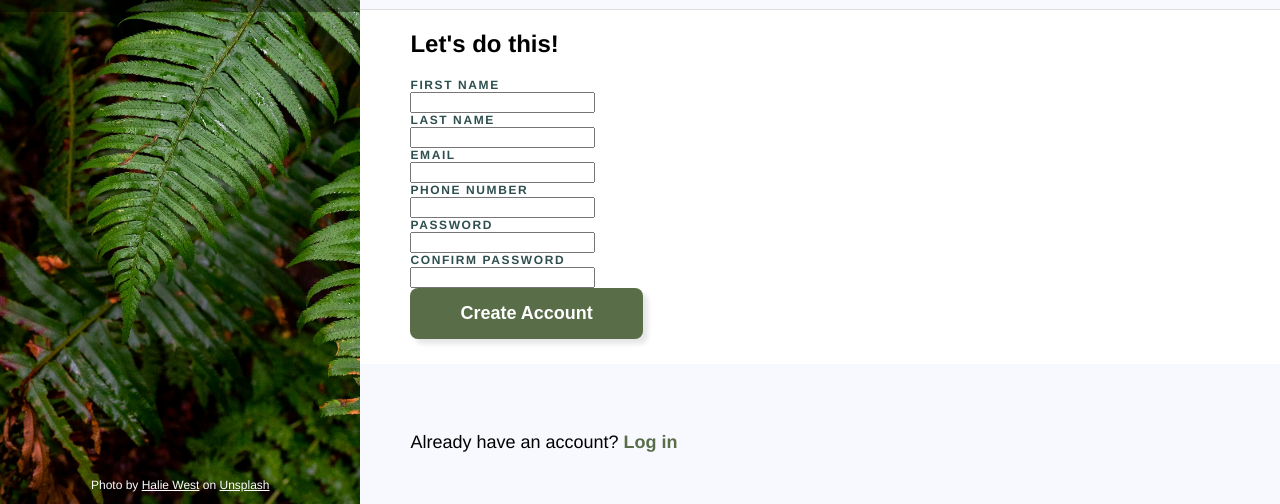
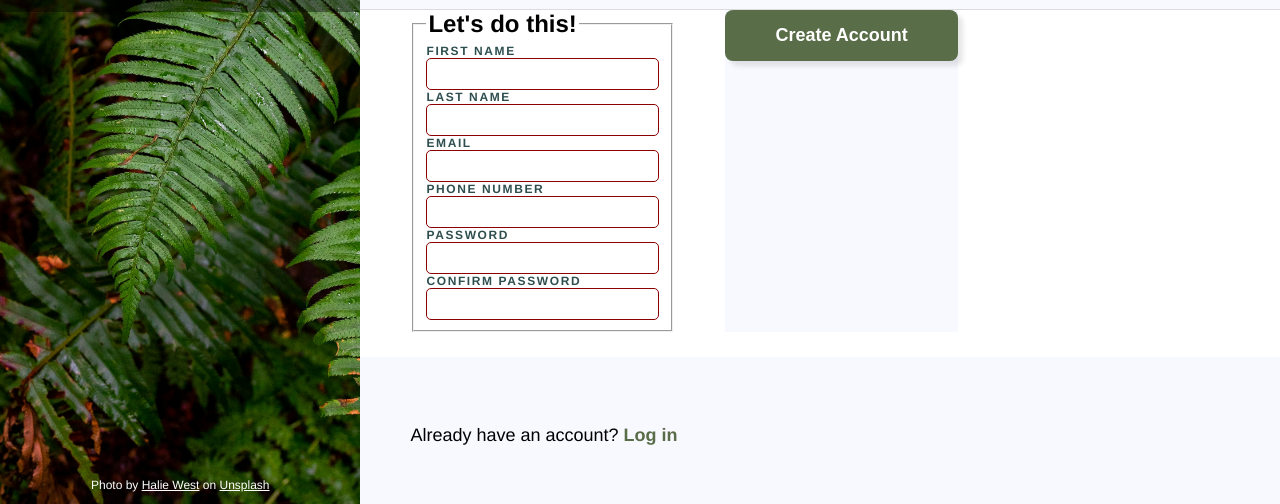
Before and after one commit to B-F-1-0/odin-signup-form, a plain HTML site: page index.html in a window 1280 px wide. Shown: the part 296-800 px from the top of the page. Drawn offline with Linux system fonts and the light colour scheme; a web font is replaced by a local one.

Commit message:
Saving changes

```diff
--- a/index.html
+++ b/index.html
@@ -19,26 +19,34 @@
                 <p>This is not a real online service! You know you need something like this in your life to help you realize your deepest dreams.<br/>Sign up <em>now</em> to get started.<br/><br/>You <em>know</em> you want to.</p>
             </div>
             <div class="registrationform">
-                <h2>Let's do this!</h2>
-                <form action="#" method="post">
-                    <div>
+                <form action="" method="post">
+                    <fieldset>
+                        <legend>Let's do this!</legend>
+                        <div class="inputsection">
                             <label for="first_name">FIRST NAME</label>
                             <input type="text" id="first_name" required>
+                        </div>
+                        <div class="inputsection">
                             <label for="last_name">LAST NAME</label>
                             <input type="text" id="last_name" required>
                         </div>
-                    <div>
+                        <div class="inputsection">
                             <label for="first_name">EMAIL</label>
                             <input type="email" id="email" required>
+                        </div>
+                        <div class="inputsection">
                             <label for="last_name">PHONE NUMBER</label>
                             <input type="tel" id="phone_number" required>
                         </div>
-                    <div>
+                        <div class="inputsection">
                             <label for="first_name">PASSWORD</label>
                             <input type="password" id="password1" required>
+                        </div>
+                        <div class="inputsection">
                             <label for="last_name">CONFIRM PASSWORD</label>
                             <input type="password" id="password2" required>
                         </div>
+                    </fieldset>
                     <div class="submitbutton">
                         <button type="submit">Create Account</button>
                     </div>
--- a/styles.css
+++ b/styles.css
@@ -71,10 +71,18 @@ html, body {
     padding-left:50px;
     padding-bottom: 25px;
 }
-.registrationform h2
+.registrationform legend
 {
     font-weight: 600;
     font-size: 24px;
+    border-width: 0px;
+}
+form
+{
+    display: flex;
+    flex-wrap:wrap;
+    width: 600px;
+    gap: 10px 50px;
 }
 form label
 {
@@ -84,12 +92,26 @@ form label
     display:block;
     letter-spacing: 0.1rem;
 }
-.submitsection
+form input
 {
-    padding-left:50px;
-    padding-top: 50px;
+    padding: 6px 12px;
+    font-size: 16px;
+    border-color: #E5E7EB;
+    border-style: solid;
+    border-radius: 5px;
+    border-width: 1px;
+}
+form input:valid
+{
+    border-color: #E5E7EB;
+}
+form input:invalid
+{
+    border-color: darkred;
+}
+.submitbutton
+{
     background-color: ghostwhite;
-    flex-grow: 2;
 }
 button
 {
@@ -102,6 +124,13 @@ button
     font-weight: bold;
     box-shadow: 5px 5px 5px rgba(0, 0, 0, 0.1);
 }
+.submitsection
+{
+    padding-left:50px;
+    padding-top: 50px;
+    background-color: ghostwhite;
+    flex-grow: 2;
+}
 .submitsection p
 {
     font-size: 18px;
```
Lines whose indentation alone changed are shown as unchanged.
